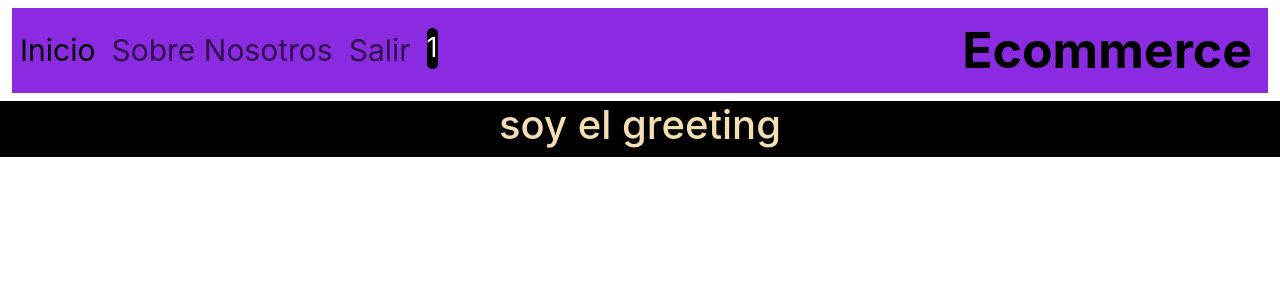
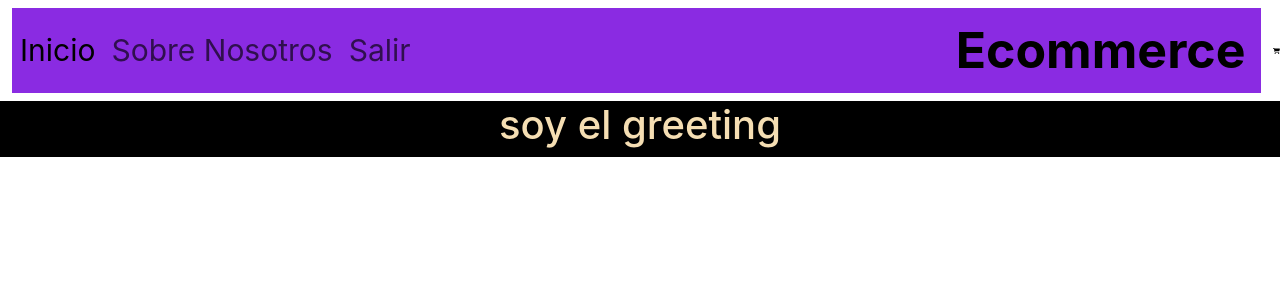
Before and after one commit to Facu-2022/React, a React (Create React App) app: page / in a window 1280 px wide. Shown: the top 300 px of the page. Built offline with nearby package versions, Linux system fonts and the light colour scheme.

Commit message:
agrego el icono

```diff
--- a/src/components/CartWidget/CartWidget.jsx
+++ b/src/components/CartWidget/CartWidget.jsx
@@ -1,11 +1,15 @@
 import React from 'react'
 import './cart.css'
+import cart from './imagen/cart.svg'
 
 export const CartWidget = () => {
   return (
     <div class="cart">
-      <a>1</a>
+
+       <img src={cart} alt="carrito" />
+       1
     </div>
+
 
   )
 }
--- a/src/components/CartWidget/cart.css
+++ b/src/components/CartWidget/cart.css
@@ -1,7 +1,5 @@
 .cart{
-    background-color: black;
-    color: white;
-    font-size: 27px;
-    border-radius: 10px;
+    display: flex;
+
 
 }
--- a/src/components/NavBar/NavBar.jsx
+++ b/src/components/NavBar/NavBar.jsx
@@ -22,12 +22,11 @@ export const NavBar = () => {
               <li class="nav-item">
                 <a class="nav-link">Salir</a>
               </li>
-              <li class="nav-item">
-                <a class="nav-link"><CartWidget/></a>
-              </li>
+
             </ul>
           </div>
         </div>
+        <CartWidget/>
       </nav>
 
 </div>
```
Also changed, not shown: src/components/CartWidget/imagen/cart.svg (added).
